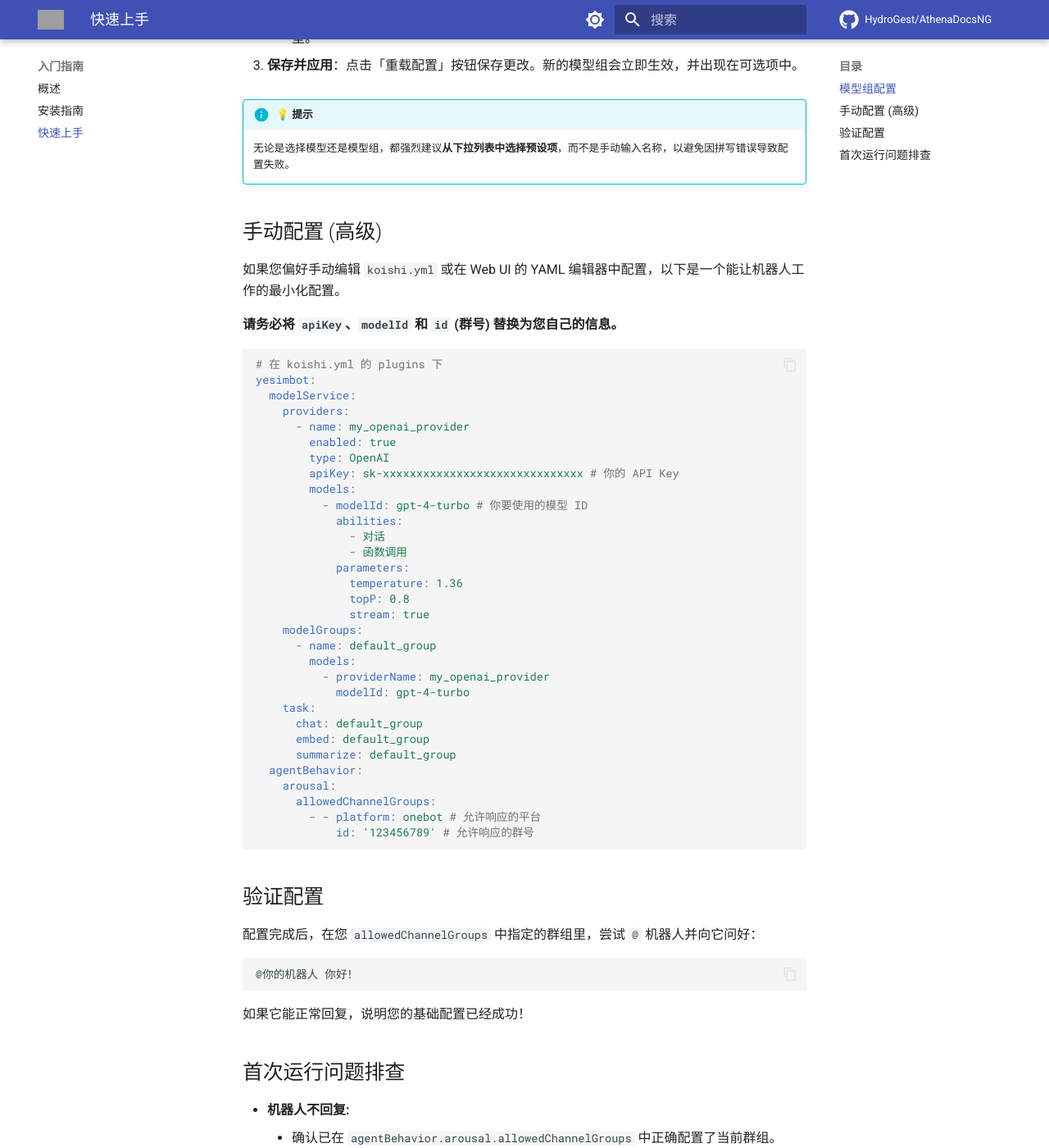
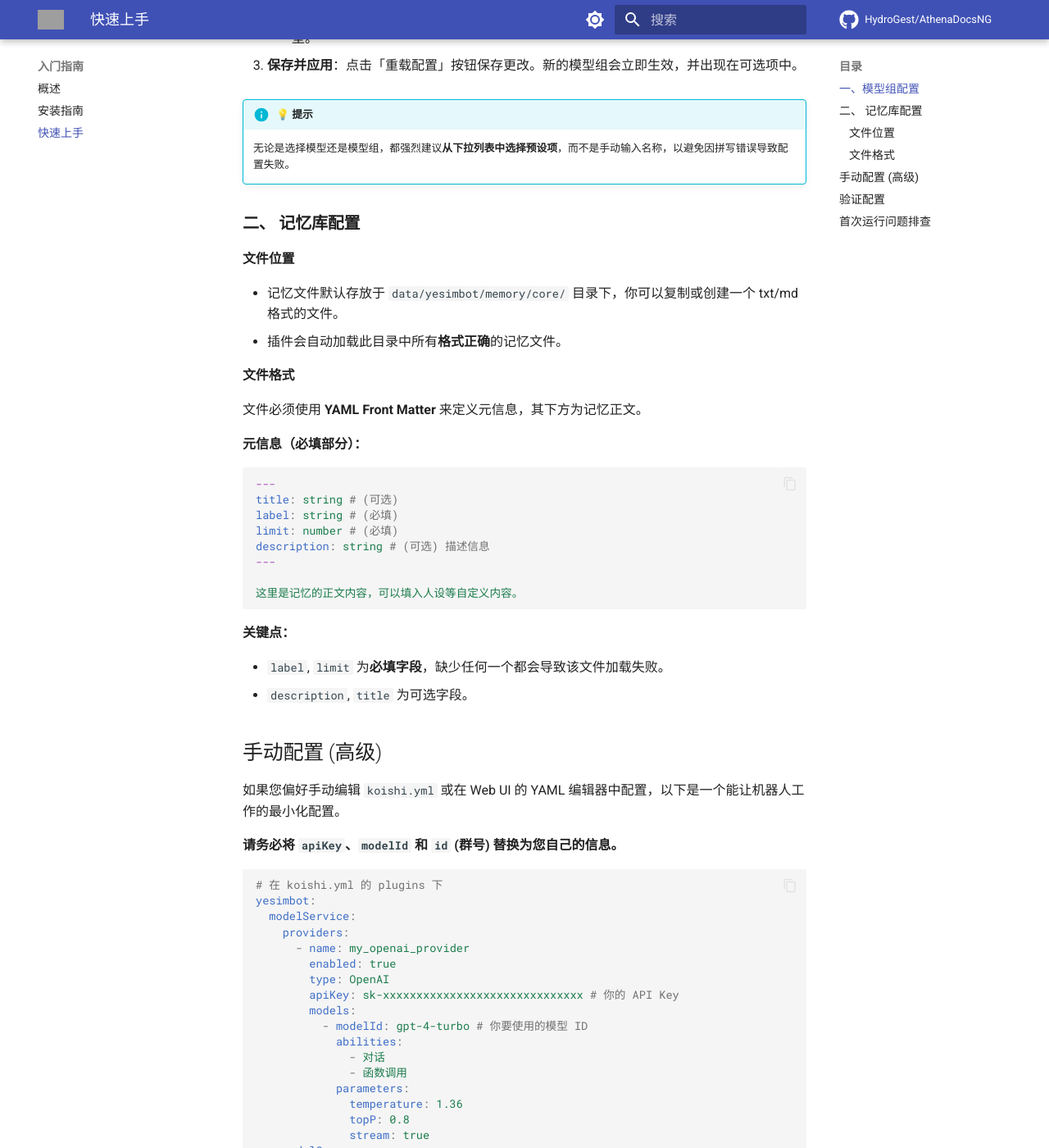
Before and after one commit to HydroGest/AthenaDocsNG, an MkDocs documentation site: the page built from docs/getting-started/quick-start.md, in a window 1280 px wide and 1400 px high, scrolled down 2204 px. Shown: the whole window at 82% size. Built offline with MkDocs 1.6.1 and Material for MkDocs 9.7.7, drawn with Linux system fonts in a browser that asks for light colours; comment, search, counter and statistics services are not loaded; grey boxes are pictures that could not be loaded.

Commit message:
添加记忆配置说明

````diff
--- a/docs/getting-started/quick-start.md
+++ b/docs/getting-started/quick-start.md
@@ -15,7 +15,7 @@
 2.  **指定响应频道**：必须添加至少一个允许 Bot 响应的频道。
 ![image3.png](../assets/image3.png)
 
-### **模型组配置**
+### **一、模型组配置**
 
 模型组的配置选项依赖于已有的模型，因此请**先成功启动一次插件**。
 
@@ -37,6 +37,34 @@
 
 !!! info "💡 提示"
     无论是选择模型还是模型组，都强烈建议**从下拉列表中选择预设项**，而不是手动输入名称，以避免因拼写错误导致配置失败。
+
+### **二、 记忆库配置**
+
+#### **文件位置**
+
+*   记忆文件默认存放于 `data/yesimbot/memory/core/` 目录下，你可以复制或创建一个 txt/md 格式的文件。
+*   插件会自动加载此目录中所有**格式正确**的记忆文件。
+
+#### **文件格式**
+
+文件必须使用 **YAML Front Matter** 来定义元信息，其下方为记忆正文。
+
+**元信息（必填部分）：**
+```yaml
+---
+title: string # (可选)
+label: string # (必填)
+limit: number # (必填)
+description: string # (可选) 描述信息
+---
+
+这里是记忆的正文内容，可以填入人设等自定义内容。
+```
+
+**关键点：**
+
+*   `label`, `limit` 为**必填字段**，缺少任何一个都会导致该文件加载失败。
+*   `description`, `title` 为可选字段。
 
 ## 手动配置 (高级)
 
````
